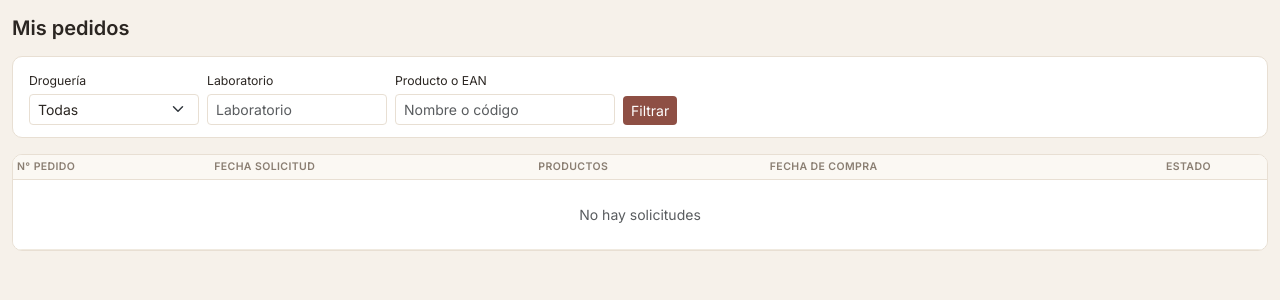
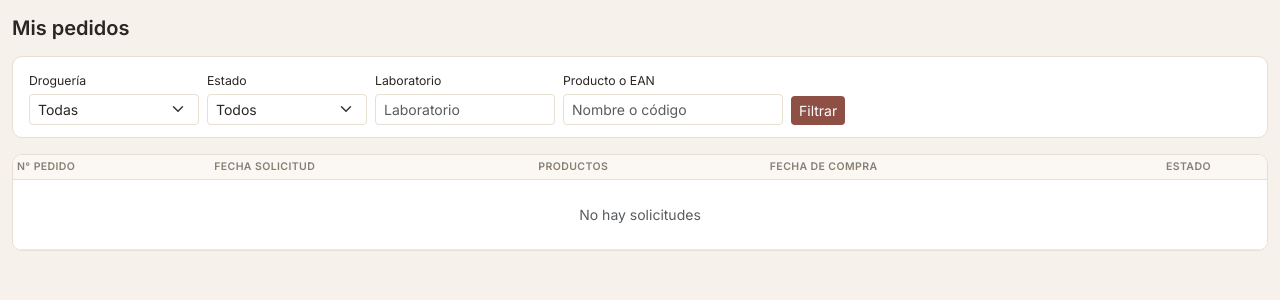
Before and after one commit to dayfloresred-dotcom/App-Pedidos, a Flask app: template templates/mis_pedidos.html in a window 1280 px wide. Shown: the part 54-354 px from the top of the page. Run offline with Flask 3, Linux system fonts and the light colour scheme; the template is opened without the code that fills it, so the values that code supplies are empty.

Commit message:
Mis pedidos: filtro por estado (Pendiente / Pedido realizado / Cancelado), recordado en la sesion

```diff
--- a/app.py
+++ b/app.py
@@ -79,23 +79,27 @@ def nueva_solicitud():
 def mis_pedidos():
     # Recuerda los filtros (sucursal + drogueria + producto) en la sesion: si vienen
     # en la URL los guarda; si no (al volver por el menu) reusa los ultimos.
-    if any(k in request.args for k in ('suc', 'drog', 'q', 'lab')):
+    if any(k in request.args for k in ('suc', 'drog', 'q', 'lab', 'estado')):
         filtro_suc  = request.args.get('suc', '')
         filtro_drog = request.args.get('drog', '')
         filtro_q    = request.args.get('q', '').strip()
         filtro_lab  = request.args.get('lab', '').strip()
-        session['mis_pedidos_filtros'] = {'suc': filtro_suc, 'drog': filtro_drog, 'q': filtro_q, 'lab': filtro_lab}
+        filtro_estado = request.args.get('estado', '').strip()
+        session['mis_pedidos_filtros'] = {'suc': filtro_suc, 'drog': filtro_drog, 'q': filtro_q, 'lab': filtro_lab, 'estado': filtro_estado}
     else:
         f = session.get('mis_pedidos_filtros', {})
         filtro_suc, filtro_drog, filtro_q, filtro_lab = f.get('suc',''), f.get('drog',''), f.get('q',''), f.get('lab','')
+        filtro_estado = f.get('estado','')
     suc = filtro_suc if session.get('rol') == 'admin' else session['username']
     solic = get_todas_solicitudes(sucursal_filtro=suc or None,
                                   drogueria_filtro=filtro_drog or None,
                                   q_filtro=filtro_q or None,
-                                  lab_filtro=filtro_lab or None)
+                                  lab_filtro=filtro_lab or None,
+                                  estado_filtro=filtro_estado or None)
     return render_template('mis_pedidos.html',
         solicitudes=solic, sucursales=SUCURSAL_NAMES, laboratorios=get_laboratorios(),
-        filtro_suc=filtro_suc, filtro_drog=filtro_drog, filtro_q=filtro_q, filtro_lab=filtro_lab)
+        filtro_suc=filtro_suc, filtro_drog=filtro_drog, filtro_q=filtro_q, filtro_lab=filtro_lab,
+        filtro_estado=filtro_estado)
 
 def _completar_descripciones(items):
     """Completa/actualiza la descripcion de cada item con la del catalogo (nombre
--- a/database.py
+++ b/database.py
@@ -179,13 +179,15 @@ def get_solicitud_detalle(sol_id):
         return None, []
     return dict(sol), [dict(i) for i in items]
 
-def get_todas_solicitudes(sucursal_filtro=None, lab_filtro=None, drogueria_filtro=None, q_filtro=None):
+def get_todas_solicitudes(sucursal_filtro=None, lab_filtro=None, drogueria_filtro=None, q_filtro=None, estado_filtro=None):
     conn = get_db()
     query = 'SELECT s.*, COUNT(i.id) as n_items FROM solicitudes s LEFT JOIN items_solicitud i ON i.solicitud_id=s.id AND i.cancelado=0'
     params = []
     wheres = []
     if sucursal_filtro:
         wheres.append('s.sucursal=?'); params.append(sucursal_filtro)
+    if estado_filtro:
+        wheres.append('s.estado=?'); params.append(estado_filtro)
     if lab_filtro:
         wheres.append("EXISTS (SELECT 1 FROM items_solicitud li WHERE li.solicitud_id=s.id "
                       "AND li.cancelado=0 AND li.laboratorio LIKE ?)")
--- a/templates/mis_pedidos.html
+++ b/templates/mis_pedidos.html
@@ -22,6 +22,15 @@
         <option value="SUD" {% if filtro_drog=='SUD' %}selected{% endif %}>Sud</option>
         <option value="SUIZO" {% if filtro_drog=='SUIZO' %}selected{% endif %}>Suizo</option>
         <option value="ROT" {% if filtro_drog=='ROT' %}selected{% endif %}>Rotación</option>
+      </select>
+    </div>
+    <div class="col-auto">
+      <label class="form-label small mb-1">Estado</label>
+      <select name="estado" class="form-select form-select-sm" style="width:160px">
+        <option value="">Todos</option>
+        <option value="pendiente" {% if filtro_estado=='pendiente' %}selected{% endif %}>Pendiente</option>
+        <option value="comprado" {% if filtro_estado=='comprado' %}selected{% endif %}>Pedido realizado</option>
+        <option value="cancelado" {% if filtro_estado=='cancelado' %}selected{% endif %}>Cancelado</option>
       </select>
     </div>
     <div class="col-auto">
```
